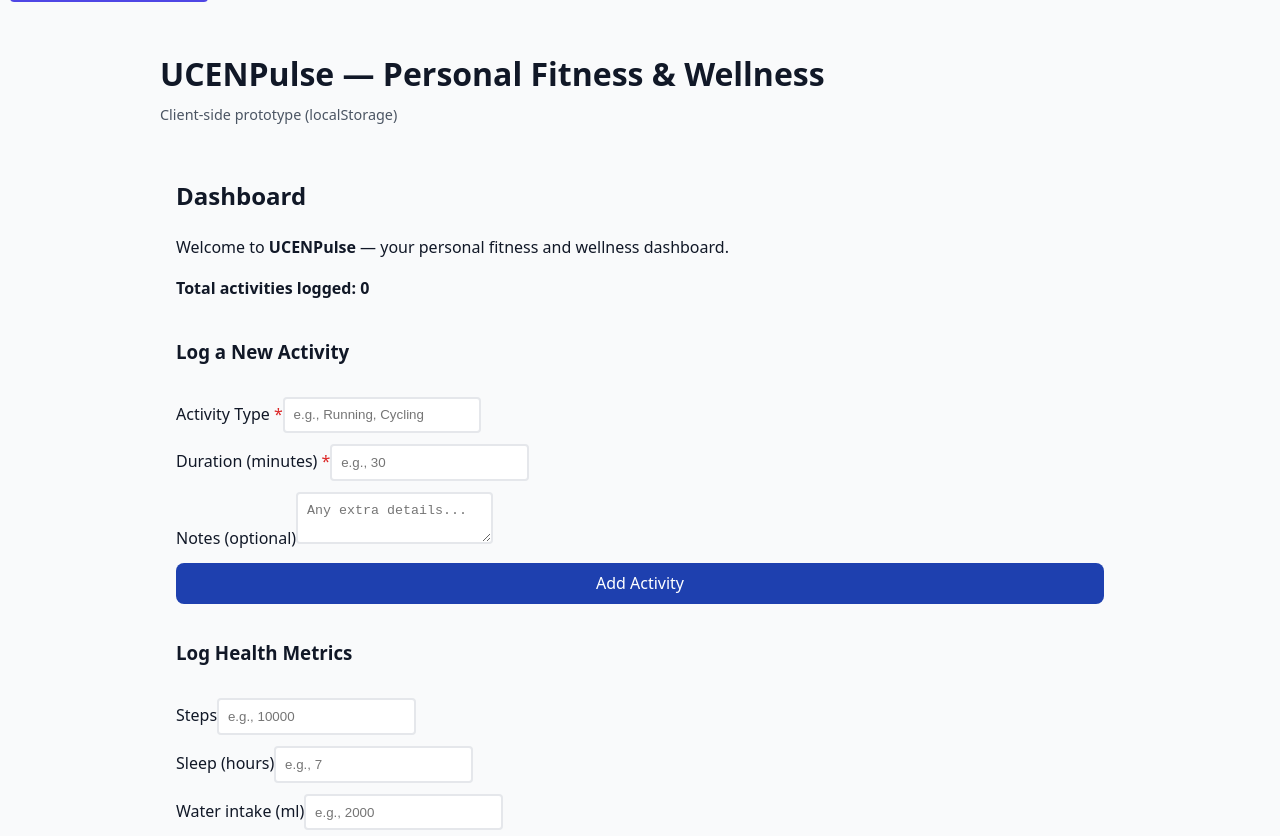
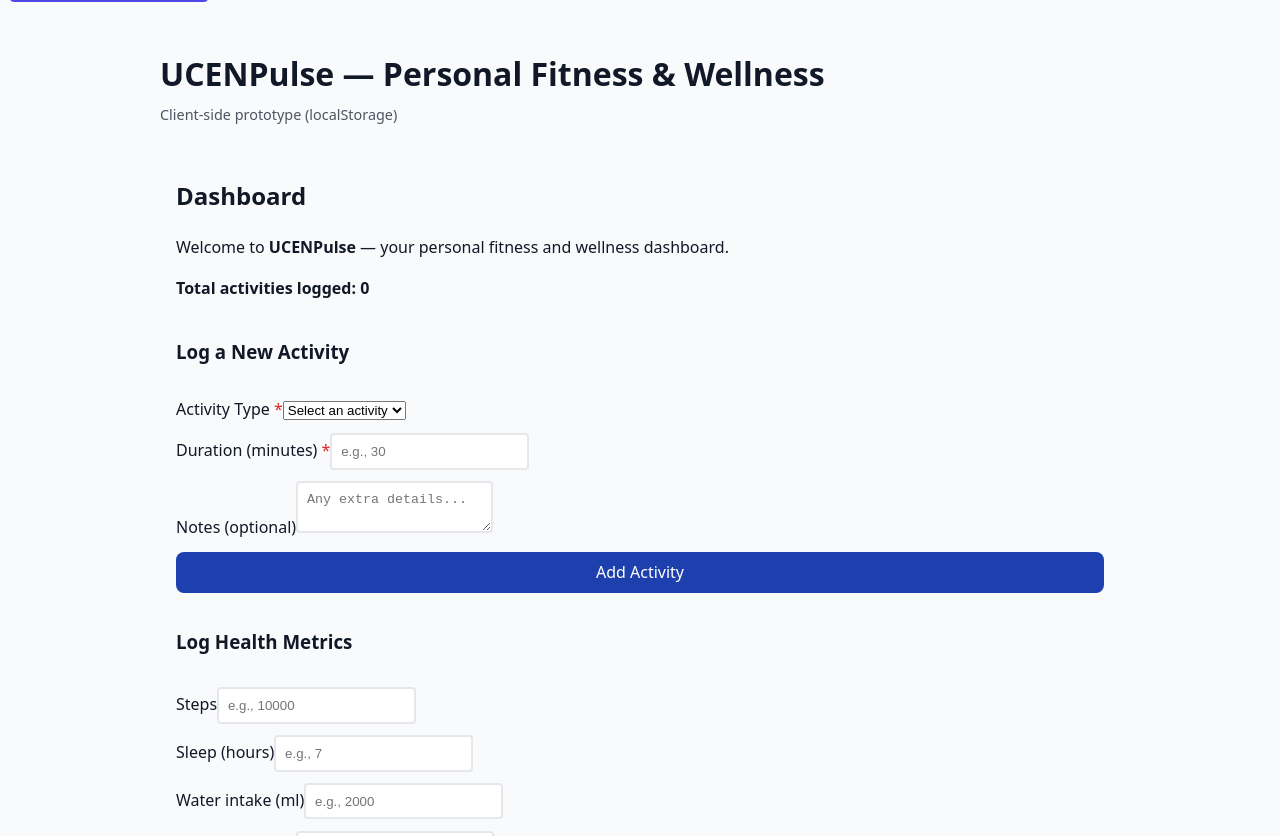
Before and after one commit to Aamir-shakil/ucenpulse, a React (Vite) app: page / in a window 1280 px wide. Shown: the top 836 px of the page. Built offline with nearby package versions, Linux system fonts and the light colour scheme; the HTML template or start-up script is replaced by a standard one.

Commit message:
Update: predefined activity type dropdown for better usability

```diff
--- a/src/components/ActivityForm.jsx
+++ b/src/components/ActivityForm.jsx
@@ -40,13 +40,15 @@ export default function ActivityForm({ onNewActivity }) {
 
       <label>
         Activity Type <span className="required">*</span>
-        <input
-          type="text"
-          value={type}
-          onChange={(e) => setType(e.target.value)}
-          placeholder="e.g., Running, Cycling"
-          required
-        />
+        <select value={type} onChange={(e) => setType(e.target.value)} required>
+          <option value="">Select an activity</option>
+          <option value="Running">Running</option>
+          <option value="Cycling">Cycling</option>
+          <option value="Swimming">Swimming</option>
+          <option value="Gym">Gym</option>
+          <option value="Yoga">Yoga</option>
+          <option value="Walking">Walking</option>
+        </select>
       </label>
 
       <label>
```
